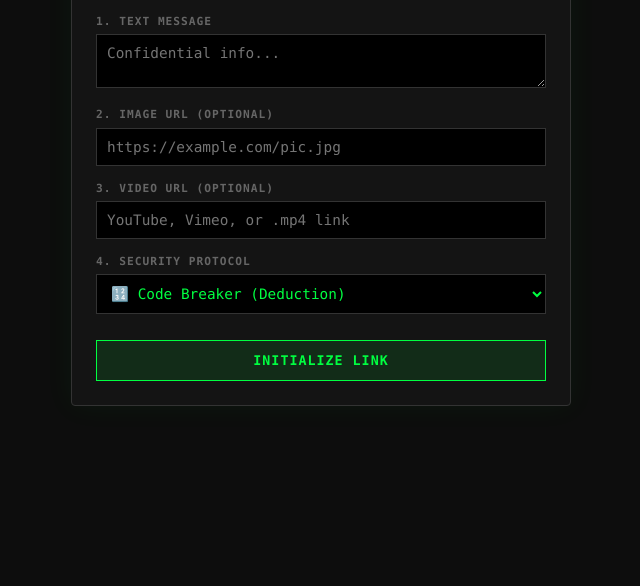
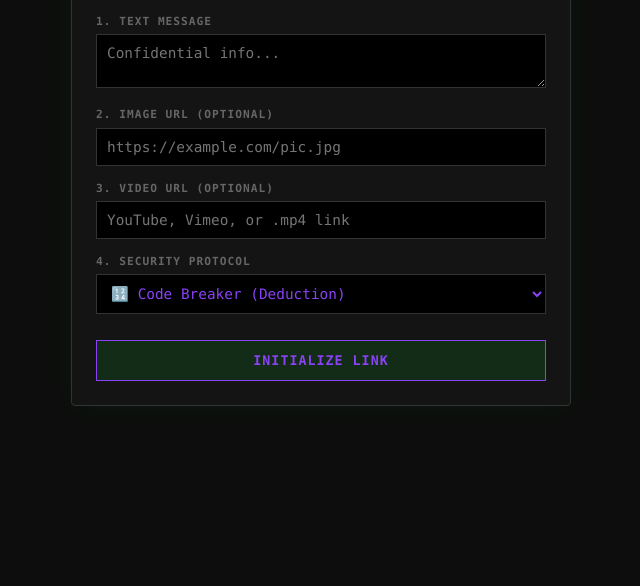
Before and after one commit to sullore26/sullore, a plain HTML site: page index.html in a window 1280 px wide. Shown: the part 244-830 px from the top of the page, without its empty margins (319-959 px from the left). Drawn offline with Linux system fonts and the light colour scheme.

Commit message:
Update index.html

```diff
--- a/index.html
+++ b/index.html
@@ -7,7 +7,7 @@
     <title>Puzzle Locker</title>
     <style>
         :root {
-            --primary: #00ff41;
+            --primary: #8a42f5;
             --danger: #ff3333;
             --bg: #0d0d0d;
             --panel: #141414;
@@ -594,4 +594,5 @@
 
 </body>
 
+
 </html>
```
